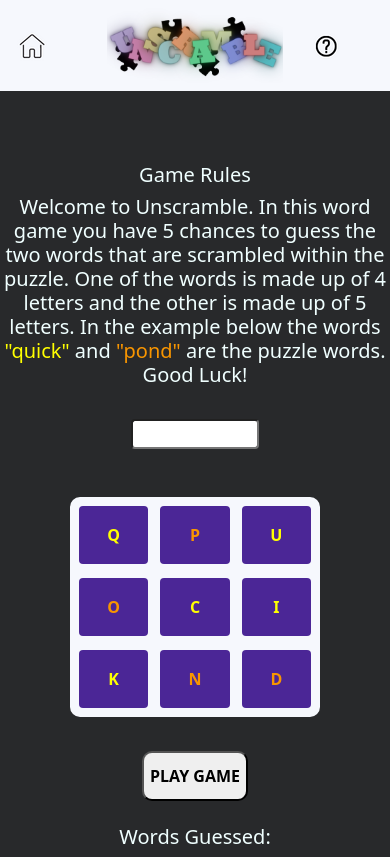
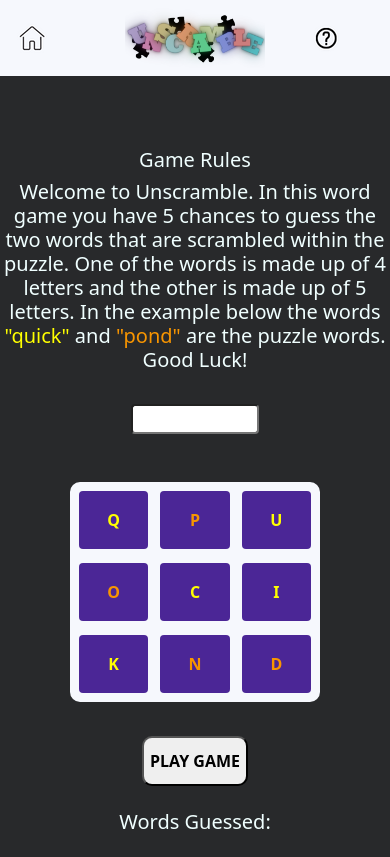
Before and after one commit to Dklotz23/dklotz23.github.io, a plain HTML site: page rules.html in a window 390 px wide. Drawn offline with nearby package versions, Linux system fonts and the light colour scheme.

Commit message:
shrinking main hero image
shrinking main hero image to 60px from 75 and width auto from 100% to fit on mobile

```diff
--- a/rules.html
+++ b/rules.html
@@ -15,7 +15,7 @@
             <div class="container-fluid">
               <a class="navbar-brand" href="https://dklotz23.github.io/unscramble"><img class="navbar-brand" alt="Game" src="images/house-light.png"></a>
               <div class="text-center">
-                <img src="images/Unscramble-light-sm.png" alt="unscramble" width="100%" height="75px"/>
+                <img src="images/Unscramble-light-sm.png" alt="unscramble" width="auto" height="60px">
               </div>
               <a class="navbar-brand" href="https://dklotz23.github.io/rules"><img class="navbar-brand" alt="Rules" src="images/question mark-light.png"></a>
             </div>
```
